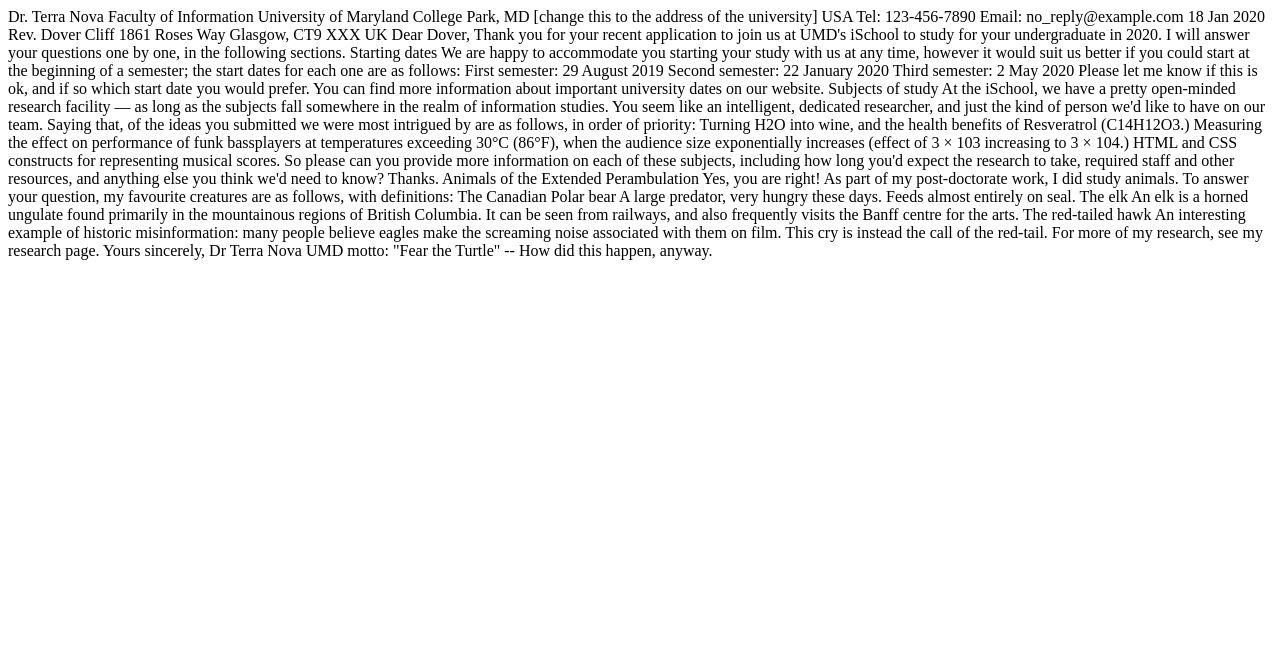
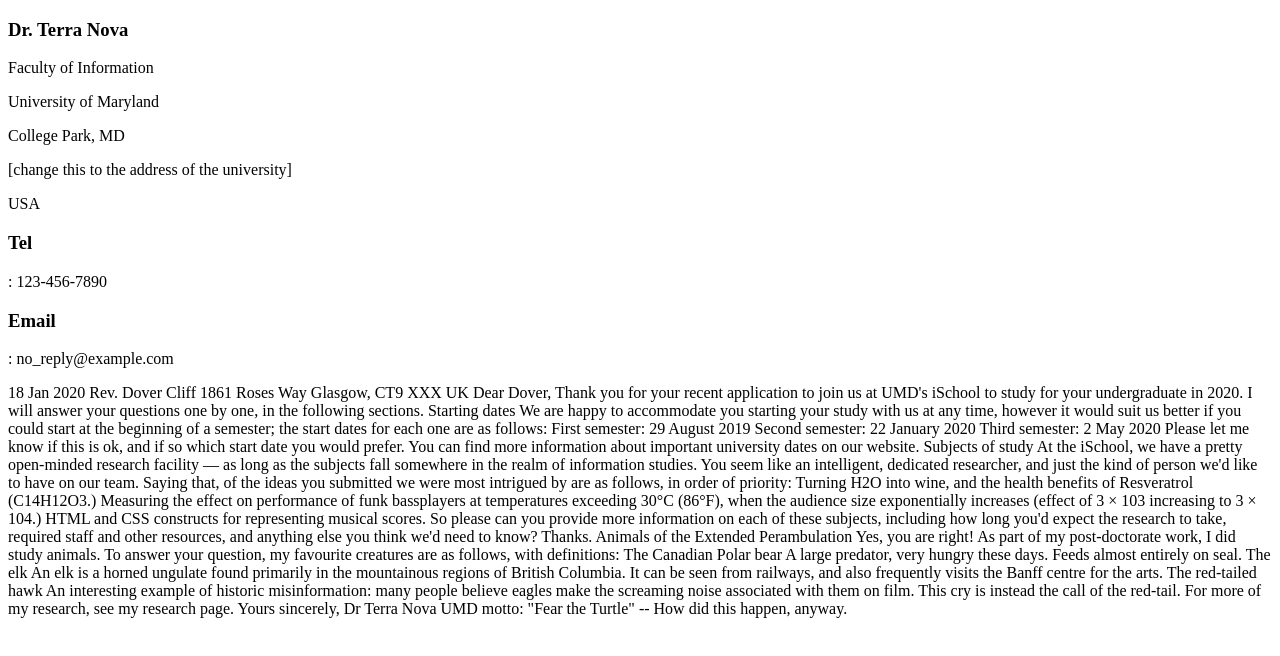
Before and after one commit to zackaryr/zackaryr.github.io, a plain HTML site: page web-projects/lab2/index.html in a window 1280 px wide. Drawn offline with Linux system fonts and the light colour scheme.

Commit message:
Update index.html

```diff
--- a/web-projects/lab2/index.html
+++ b/web-projects/lab2/index.html
@@ -2,21 +2,21 @@
 <html>
     <head>
         <meta charset="utf-8">
-        Dr. Terra Nova
-        Faculty of Information
-        University of Maryland
-        College Park, MD
-        [change this to the address of the university]
-        USA
-        Tel: 123-456-7890
-        Email: no_reply@example.com
+            <h3>Dr. Terra Nova</h3>
+            <p>Faculty of Information</p>
+            <p>University of Maryland</p>
+            <p>College Park, MD</p>
+            <p>[change this to the address of the university]</p>
+            <p>USA</p>
+            <p><h3>Tel</h3>: 123-456-7890</p>
+            <p><h3>Email</h3>: no_reply@example.com</p>
 
-        18 Jan 2020
+            18 Jan 2020
 
-        Rev. Dover Cliff
-        1861 Roses Way
-        Glasgow, CT9 XXX
-        UK
+            Rev. Dover Cliff
+            1861 Roses Way
+            Glasgow, CT9 XXX
+            UK
 
 
         <title>
```
